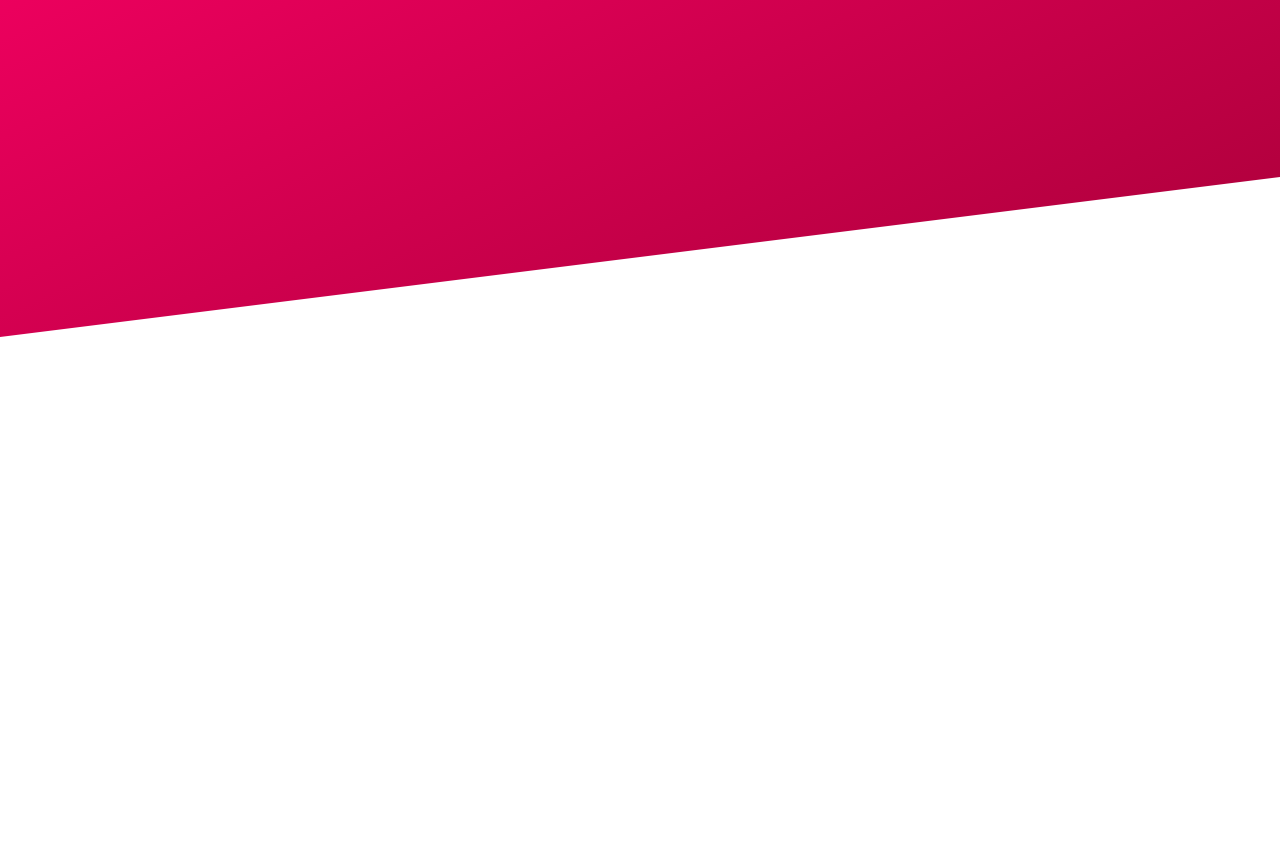
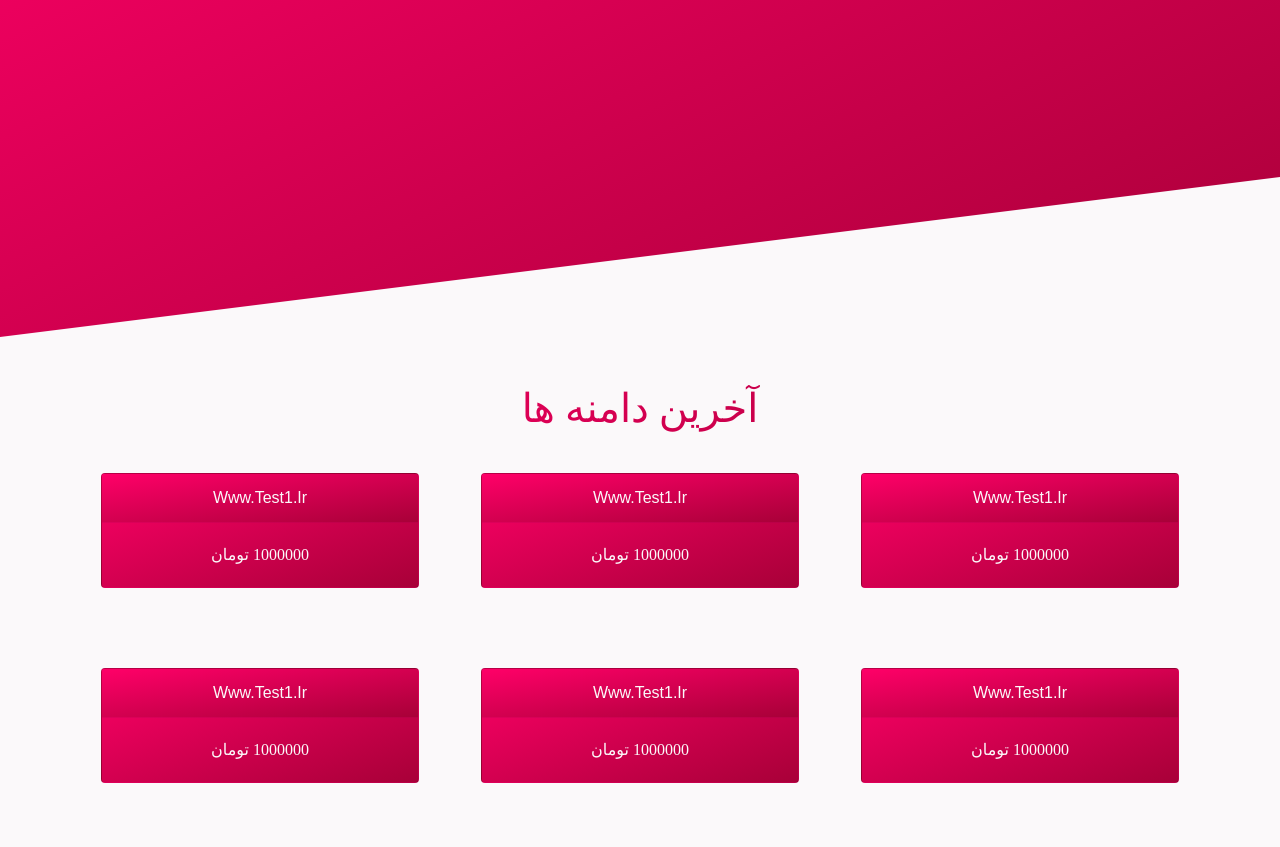
Before and after one commit to theycallmereza/domain-site-frontend, a website: page index.html in a window 1280 px wide. Shown: the part 320-1167 px from the top of the page. Before the commit the page ends 800 px from the top, so only its background shows below. Drawn offline with nearby package versions, Linux system fonts and the light colour scheme; a web font is replaced by a local one.

Commit message:
complete last domains section

```diff
--- a/index.html
+++ b/index.html
@@ -9,9 +9,9 @@
     <link rel="stylesheet" href="css/bootstrap.css">
     <script src="https://kit.fontawesome.com/c254d8aa28.js" crossorigin="anonymous"></script>
     <link rel="stylesheet" type="text/css"
-    href="https://cdnjs.cloudflare.com/ajax/libs/slick-carousel/1.9.0/slick.min.css" />
+          href="https://cdnjs.cloudflare.com/ajax/libs/slick-carousel/1.9.0/slick.min.css"/>
     <link rel="stylesheet" type="text/css"
-    href="https://cdnjs.cloudflare.com/ajax/libs/slick-carousel/1.9.0/slick-theme.min.css" />
+          href="https://cdnjs.cloudflare.com/ajax/libs/slick-carousel/1.9.0/slick-theme.min.css"/>
     <link href="https://fonts.googleapis.com/css?family=Yeon+Sung&display=swap" rel="stylesheet">
     <link rel="stylesheet" href="css/style.css">
     <title>Domain Site</title>
@@ -45,7 +45,8 @@
             <div>
                 <div class="card b-light mx-3">
                     <a href="#">
-              <div class="card-header text-center text-capitalize c-pink b-light"">
+                        <div class="card-header text-center text-capitalize c-pink b-light"
+                        ">
                         www.testtest.ir
                 </div>
                 <div class="card-body rtl">
@@ -61,7 +62,8 @@
         <div>
             <div class="card b-light mx-3">
                 <a href="#">
-              <div class="card-header text-center text-capitalize c-pink b-light"">
+                    <div class="card-header text-center text-capitalize c-pink b-light"
+                    ">
                     www.test1.ir
             </div>
             <div class="card-body rtl">
@@ -77,7 +79,8 @@
     <div>
         <div class="card b-light mx-3">
             <a href="#">
-              <div class="card-header text-center text-capitalize c-pink b-light"">
+                <div class="card-header text-center text-capitalize c-pink b-light"
+                ">
                 www.test1.ir
         </div>
         <div class="card-body rtl">
@@ -109,7 +112,8 @@
     <div>
         <div class="card b-light mx-3">
             <a href="#">
-              <div class="card-header text-center text-capitalize c-pink b-light"">
+                <div class="card-header text-center text-capitalize c-pink b-light"
+                ">
                 www.test1.ir
         </div>
         <div class="card-body rtl">
@@ -141,6 +145,106 @@
     </div>
 </section>
 
+<section class="last-domains-section b-light">
+    <div class="container py-5 last-domains">
+      <h1 class="text-center mb-4 primary-heading">آخرین دامنه ها</h1>
+        <div class="row">
+            <div class="col-md-4">
+                <div class="card bg-card m-3">
+                    <a href="#">
+                        <div class="card-header text-center text-capitalize bg-card c-light">
+                            www.test1.ir
+                        </div>
+                        <div class="card-body rtl">
+                            <p class="card-text text-center c-light">
+                                <span>1000000</span>
+                                <span>تومان</span>
+                            </p>
+                        </div>
+                    </a>
+                </div>
+            </div>
+            <div class="col-md-4">
+                <div class="card bg-card m-3">
+                    <a href="#">
+                        <div class="card-header text-center text-capitalize bg-card c-light">
+                            www.test1.ir
+                        </div>
+                        <div class="card-body rtl">
+                            <p class="card-text text-center c-light">
+                                <span>1000000</span>
+                                <span>تومان</span>
+                            </p>
+                        </div>
+                    </a>
+                </div>
+            </div>
+            <div class="col-md-4">
+                <div class="card bg-card m-3">
+                    <a href="#">
+                        <div class="card-header text-center text-capitalize bg-card c-light">
+                            www.test1.ir
+                        </div>
+                        <div class="card-body rtl">
+                            <p class="card-text text-center c-light">
+                                <span>1000000</span>
+                                <span>تومان</span>
+                            </p>
+                        </div>
+                    </a>
+                </div>
+            </div>
+        </div>
+      <div class="row mt-5">
+        <div class="col-md-4">
+          <div class="card bg-card m-3">
+            <a href="#">
+              <div class="card-header text-center text-capitalize bg-card c-light">
+                www.test1.ir
+              </div>
+              <div class="card-body rtl">
+                <p class="card-text text-center c-light">
+                  <span>1000000</span>
+                  <span>تومان</span>
+                </p>
+              </div>
+            </a>
+          </div>
+        </div>
+        <div class="col-md-4">
+          <div class="card bg-card m-3">
+            <a href="#">
+              <div class="card-header text-center text-capitalize bg-card c-light">
+                www.test1.ir
+              </div>
+              <div class="card-body rtl">
+                <p class="card-text text-center c-light">
+                  <span>1000000</span>
+                  <span>تومان</span>
+                </p>
+              </div>
+            </a>
+          </div>
+        </div>
+        <div class="col-md-4">
+          <div class="card bg-card m-3">
+            <a href="#">
+              <div class="card-header text-center text-capitalize bg-card c-light">
+                www.test1.ir
+              </div>
+              <div class="card-body rtl">
+                <p class="card-text text-center c-light">
+                  <span>1000000</span>
+                  <span>تومان</span>
+                </p>
+              </div>
+            </a>
+          </div>
+        </div>
+      </div>
+    </div>
+</section>
+
 
 <script src="js/jquery-3.4.1.min.js"></script>
 <script src="js/popper.min.js"></script>
--- /dev/null
+++ b/sass/base/_typography.scss
@@ -0,0 +1,6 @@
+.primary-heading {
+  background-image: linear-gradient(to right, $color-pink-light, $color-pink-dark);
+  -webkit-background-clip: text;
+  color: transparent;
+  transition: all .2s;
+}
--- a/sass/base/_utilities.scss
+++ b/sass/base/_utilities.scss
@@ -23,3 +23,9 @@
 .c-pink {
   color: $color-pink;
 }
+.c-light {
+  color: $color-light;
+}
+.c-pink-light {
+  color: $color-pink-light;
+}
--- a/sass/main.scss
+++ b/sass/main.scss
@@ -3,6 +3,7 @@
 
 @import "base/base";
 @import "base/utilities";
+@import "base/typography";
 
 @import "components/navbar";
 @import "components/card";
--- a/sass/pages/index.scss
+++ b/sass/pages/_index.scss
@@ -3,3 +3,10 @@
   clip-path: polygon(0 0, 100% 0, 100% 55vh, 0 100%);
   height: 75vh;
 }
+.last-domains-section {
+  margin-top: -200px;
+  padding-top: 200px;
+}
+.bg-card {
+  background-image: linear-gradient(to right bottom, $color-pink-light, $color-pink-dark);
+}
```
Also changed, not shown: css/style.css. Lines whose indentation alone changed are shown as unchanged.
